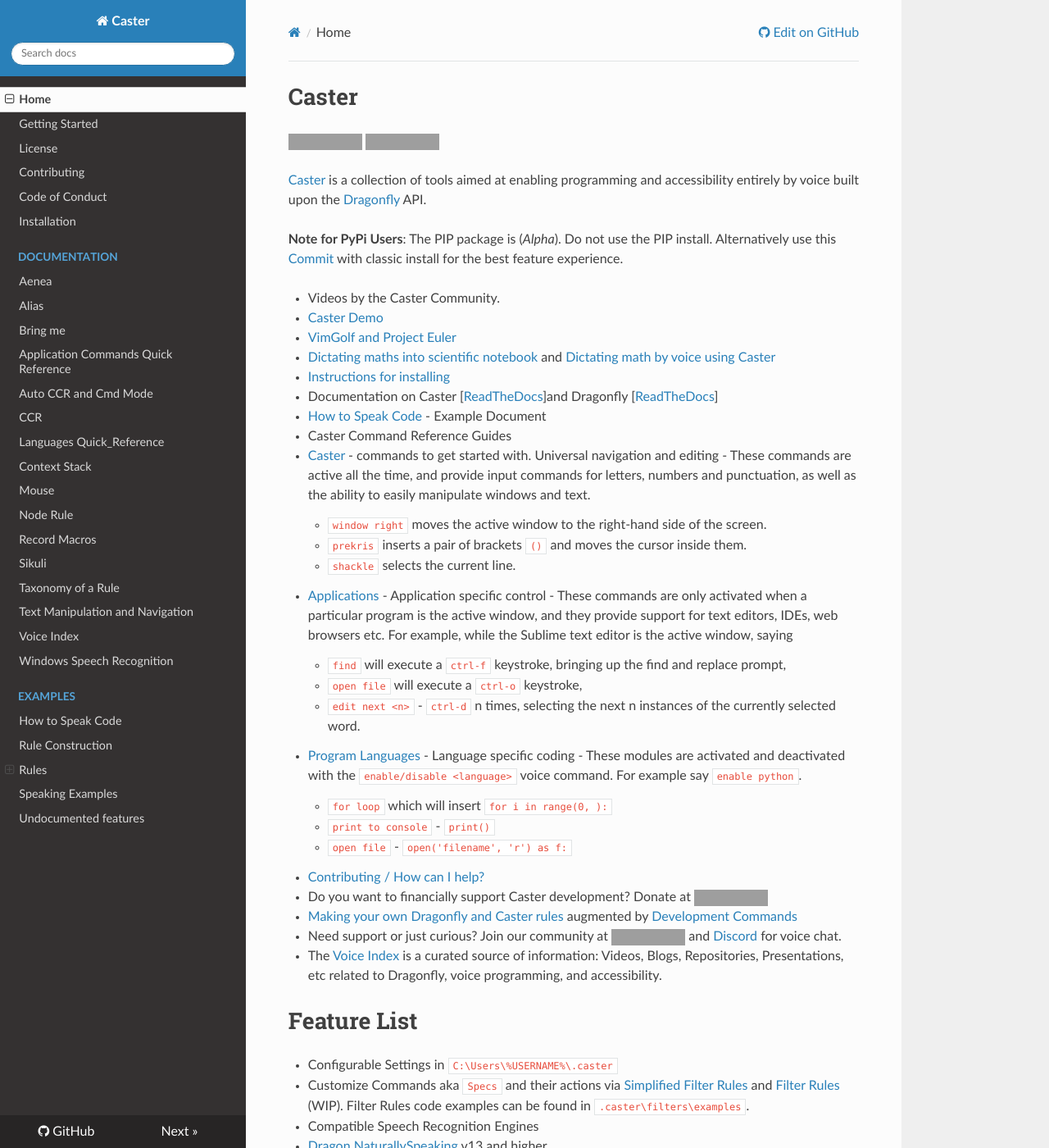
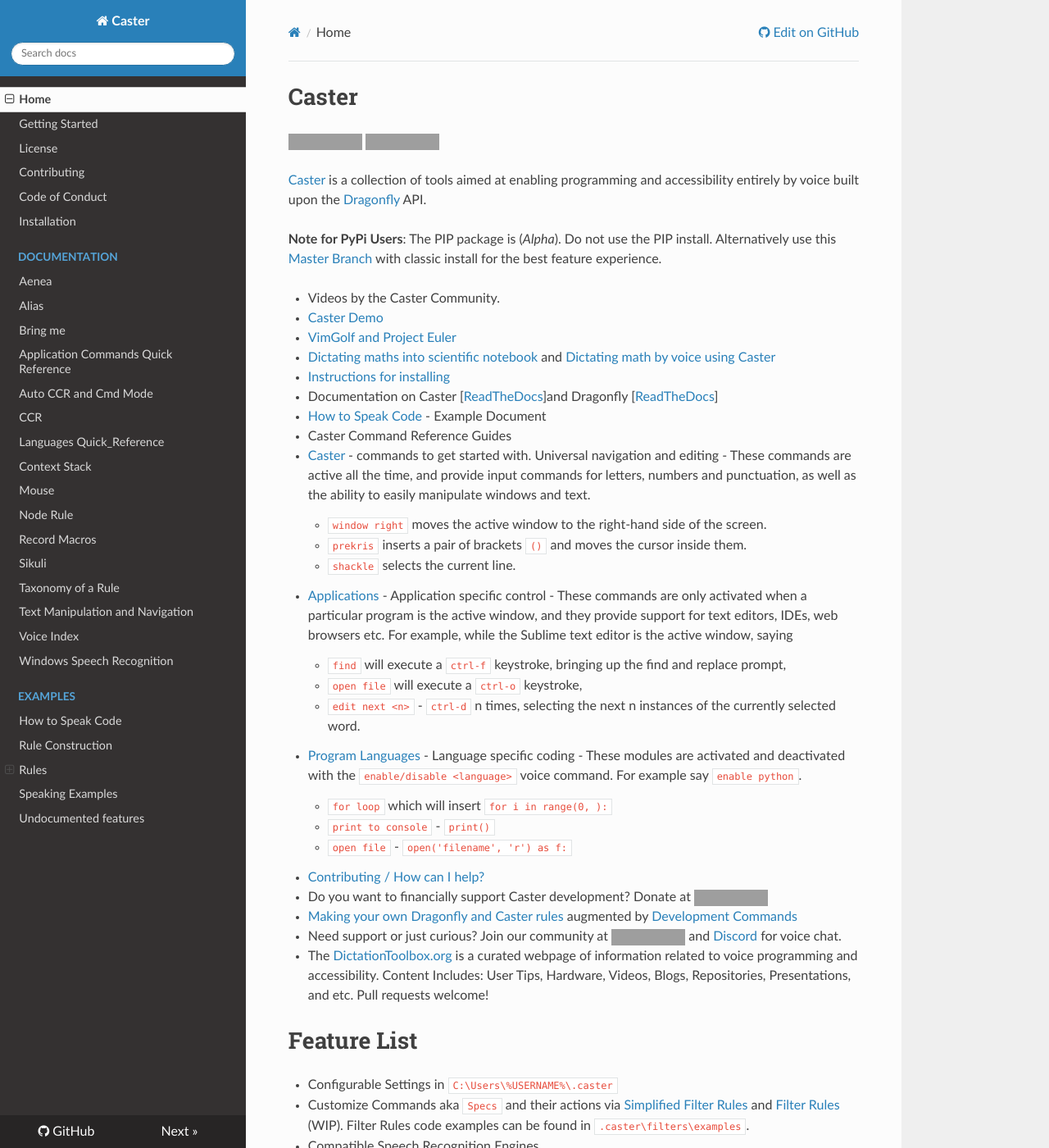
Before and after one commit to dictation-toolbox/Caster, an MkDocs documentation site: the page built from docs/README.md, in a window 1280 px wide and 1400 px high. Shown: the whole window at 82% size. Built offline with MkDocs 1.6.1, drawn with Linux system fonts in a browser that asks for light colours; nearby versions of some CDN libraries; comment, search, counter and statistics services are not loaded; grey boxes are pictures that could not be loaded.

Commit message:
Updated links to DictationToolbox.org
Updated link to DictationToolbox.org from Voice Index
Change URL to recommend master branch instead of commit

```diff
--- a/docs/README.md
+++ b/docs/README.md
@@ -3,7 +3,7 @@
 
 [Caster](https://github.com/dictation-toolbox/Caster)  is a collection of tools aimed at enabling programming and accessibility entirely by voice built upon the [Dragonfly](https://github.com/dictation-toolbox/dragonfly) API.
 
-**Note for PyPi Users**: The PIP package is (_Alpha_). Do not use the PIP install. Alternatively use this [Commit](https://github.com/dictation-toolbox/Caster/tree/54e7777027fe68ca880a14d8b234e86e52b7f5b0) with classic install for the best feature experience.
+**Note for PyPi Users**: The PIP package is (_Alpha_). Do not use the PIP install. Alternatively use this [Master Branch](https://github.com/dictation-toolbox/Caster) with classic install for the best feature experience.
 
 - Videos by the Caster Community.
   - [Caster Demo](https://www.youtube.com/watch?v=oIwh3z2jXD4)
@@ -30,7 +30,7 @@
   Donate at [![Bountysource](https://www.bountysource.com/badge/team?team_id=407907&style=bounties_posted)](https://www.bountysource.com/teams/caster-dictation/bounties?utm_source=Bountysource&utm_medium=shield&utm_campaign=bounties_posted)
 - [Making your own Dragonfly and Caster rules](https://caster.readthedocs.io/en/latest/readthedocs/Examples/Rule_Construction/) augmented by [Development Commands](https://caster.readthedocs.io/en/latest/readthedocs/CCR_languages_Quick_Reference/#VoiceDevCommands)
 - Need support or just curious? Join our community at [![Join the chat at https://gitter.im/synkarius/caster](https://badges.gitter.im/Join%20Chat.svg)](https://gitter.im/dictation-toolbox/home) and [Discord](https://discord.gg/9eAAsCJ) for voice chat.
-- The [Voice Index](https://caster.readthedocs.io/en/latest/readthedocs/Voice_Index/) is a curated source of information: Videos, Blogs, Repositories, Presentations, etc related to Dragonfly, voice programming, and accessibility.
+- The [DictationToolbox.org](https://dictation-toolbox.github.io/dictation-toolbox.org/) is a curated webpage of information related to voice programming and accessibility. Content Includes: User Tips, Hardware, Videos, Blogs, Repositories, Presentations, and etc. Pull requests welcome!
 
 # Feature List
 
```
